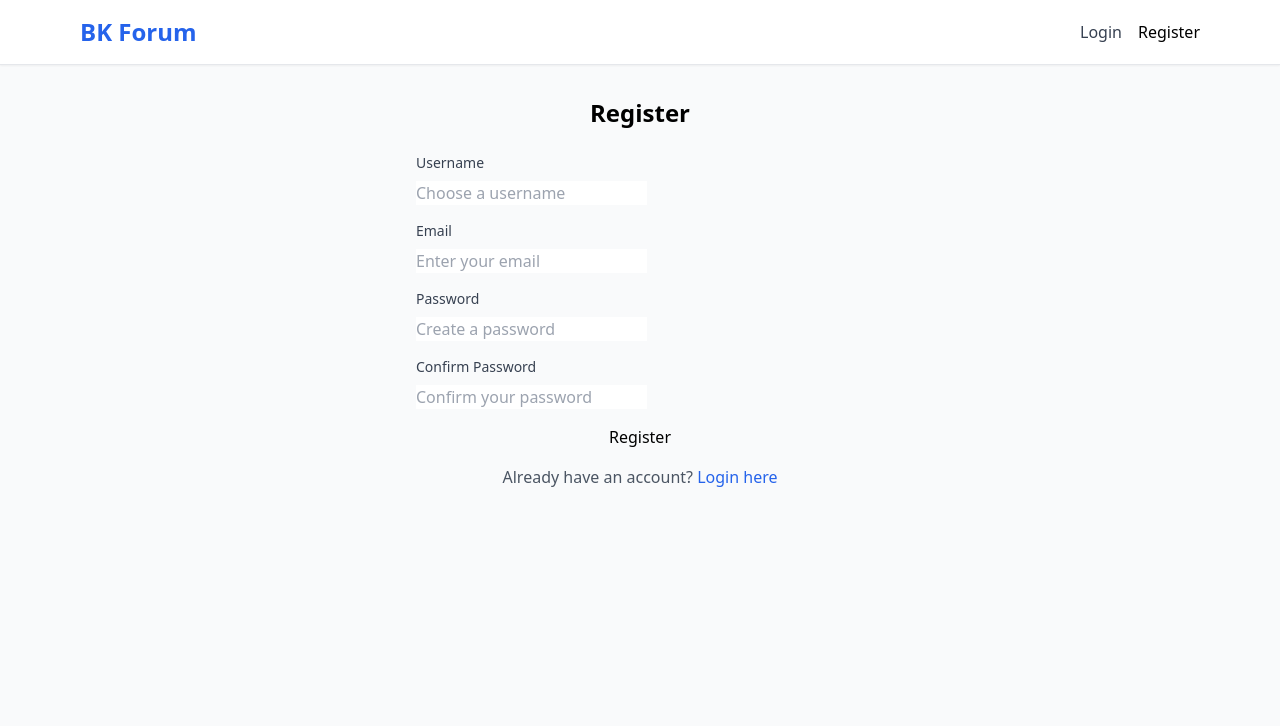
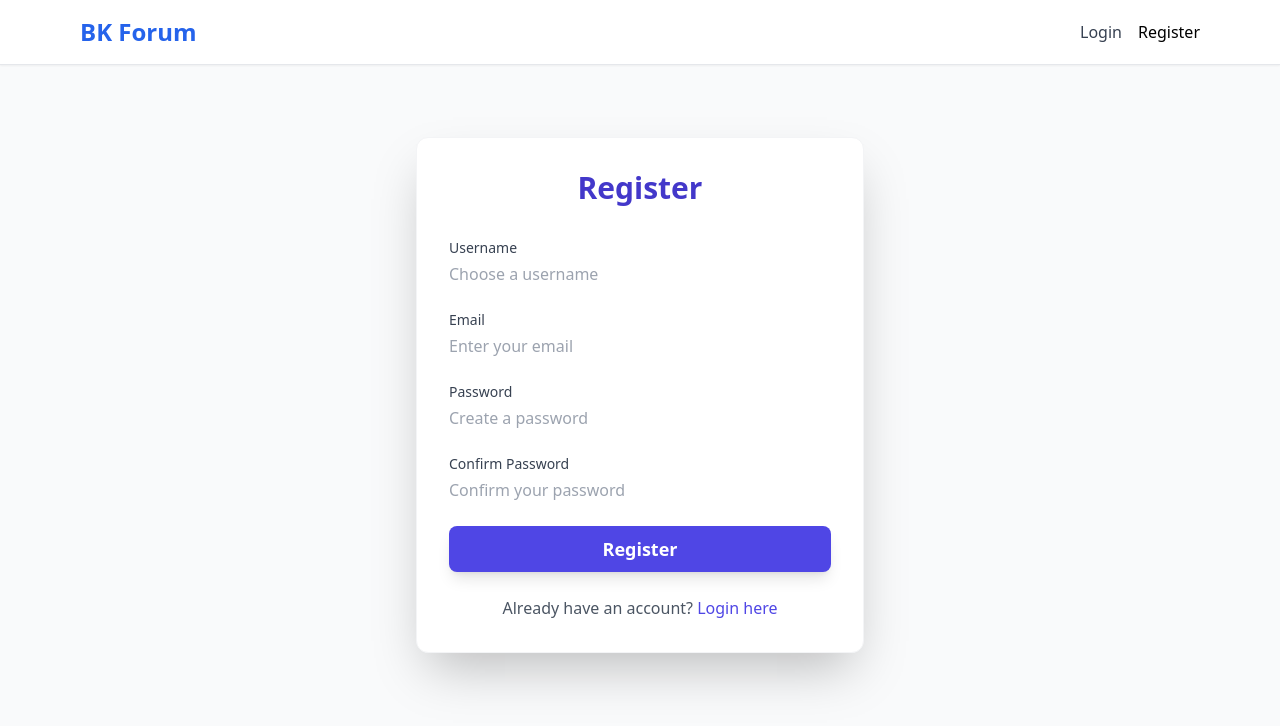
Before and after one commit to HantheWhiteHat/Hust_Forum, a React (Vite) app in the folder frontend/: page /register in a window 1280 px wide. Shown: the top 726 px of the page. Built offline with nearby package versions, Linux system fonts and the light colour scheme; no server answers.

Commit message:
sua giao dien dang nhap, dang ky

```diff
--- a/frontend/src/pages/Login.jsx
+++ b/frontend/src/pages/Login.jsx
@@ -27,13 +27,13 @@ const Login = () => {
   }
 
   return (
-    <div className="max-w-md mx-auto">
-      <div className="card">
-        <h2 className="text-2xl font-bold text-center mb-6">Login</h2>
+    <div className="min-h-screen flex items-start justify-center pt-10 pb-10 bg-gray-50">
+      <div className="w-full max-w-md bg-white p-8 rounded-xl shadow-2xl border border-gray-100">
+        <h2 className="text-3xl font-extrabold text-center text-indigo-700 mb-8">Login</h2>
 
-        <form onSubmit={handleSubmit(onSubmit)} className="space-y-4">
+        <form onSubmit={handleSubmit(onSubmit)} className="space-y-6">
           <div>
-            <label className="block text-sm font-medium text-gray-700 mb-2">
+            <label className="block text-sm font-medium text-gray-700 mb-1">
               Email
             </label>
             <input
@@ -43,12 +43,12 @@ const Login = () => {
               placeholder="Enter your email"
             />
             {errors.email && (
-              <p className="text-red-500 text-sm mt-1">{errors.email.message}</p>
+              <p className="text-red-600 text-sm mt-1 font-medium">{errors.email.message}</p>
             )}
           </div>
 
           <div>
-            <label className="block text-sm font-medium text-gray-700 mb-2">
+            <label className="block text-sm font-medium text-gray-700 mb-1">
               Password
             </label>
             <input
@@ -58,22 +58,34 @@ const Login = () => {
               placeholder="Enter your password"
             />
             {errors.password && (
-              <p className="text-red-500 text-sm mt-1">{errors.password.message}</p>
+              <p className="text-red-600 text-sm mt-1 font-medium">{errors.password.message}</p>
             )}
           </div>
 
           <button
             type="submit"
             disabled={loading}
-            className="btn btn-primary w-full disabled:opacity-50"
+            className="w-full flex justify-center py-2 px-4 border border-transparent rounded-lg shadow-lg text-lg font-semibold text-white bg-indigo-600 hover:bg-indigo-700 focus:outline-none focus:ring-2 focus:ring-offset-2 focus:ring-indigo-500 transition duration-150 ease-in-out disabled:opacity-50 disabled:cursor-not-allowed"
           >
-            {loading ? 'Logging in...' : 'Login'}
+            {loading ? (
+              <div className="flex items-center">
+                <svg className="animate-spin h-5 w-5 mr-3 text-white" xmlns="http://www.w3.org/2000/svg" fill="none" viewBox="0 0 24 24">
+                  <circle className="opacity-25" cx="12" cy="12" r="10" stroke="currentColor" strokeWidth="4"></circle>
+                  <path className="opacity-75" fill="currentColor" d="M4 12a8 8 0 018-8v8H4z"></path>
+                </svg>
+                Logging in...
+              </div>
+            ) : (
+              <div>
+                Login
+              </div>
+            )}
           </button>
         </form>
 
-        <p className="text-center mt-4 text-gray-600">
+        <p className="text-center mt-6 text-gray-600">
           Don't have an account?{' '}
-          <Link to="/register" className="text-blue-600 hover:underline">
+          <Link to="/register" className="font-medium text-indigo-600 hover:text-indigo-500 hover:underline">
             Register here
           </Link>
         </p>
--- a/frontend/src/pages/Register.jsx
+++ b/frontend/src/pages/Register.jsx
@@ -29,13 +29,13 @@ const Register = () => {
   }
 
   return (
-    <div className="max-w-md mx-auto">
-      <div className="card">
-        <h2 className="text-2xl font-bold text-center mb-6">Register</h2>
+    <div className="min-h-screen flex items-start justify-center pt-10 pb-10 bg-gray-50">
+      <div className="w-full max-w-md bg-white p-8 rounded-xl shadow-2xl border border-gray-100">
+        <h2 className="text-3xl font-extrabold text-center text-indigo-700 mb-8">Register</h2>
 
-        <form onSubmit={handleSubmit(onSubmit)} className="space-y-4">
+        <form onSubmit={handleSubmit(onSubmit)} className="space-y-6">
           <div>
-            <label className="block text-sm font-medium text-gray-700 mb-2">
+            <label className="block text-sm font-medium text-gray-700 mb-1">
               Username
             </label>
             <input
@@ -49,12 +49,12 @@ const Register = () => {
               placeholder="Choose a username"
             />
             {errors.username && (
-              <p className="text-red-500 text-sm mt-1">{errors.username.message}</p>
+              <p className="text-red-600 text-sm mt-1 font-medium">{errors.username.message}</p>
             )}
           </div>
 
           <div>
-            <label className="block text-sm font-medium text-gray-700 mb-2">
+            <label className="block text-sm font-medium text-gray-700 mb-1">
               Email
             </label>
             <input
@@ -70,12 +70,12 @@ const Register = () => {
               placeholder="Enter your email"
             />
             {errors.email && (
-              <p className="text-red-500 text-sm mt-1">{errors.email.message}</p>
+              <p className="text-red-600 text-sm mt-1 font-medium">{errors.email.message}</p>
             )}
           </div>
 
           <div>
-            <label className="block text-sm font-medium text-gray-700 mb-2">
+            <label className="block text-sm font-medium text-gray-700 mb-1">
               Password
             </label>
             <input
@@ -88,12 +88,12 @@ const Register = () => {
               placeholder="Create a password"
             />
             {errors.password && (
-              <p className="text-red-500 text-sm mt-1">{errors.password.message}</p>
+              <p className="text-red-600 text-sm mt-1 font-medium">{errors.password.message}</p>
             )}
           </div>
 
           <div>
-            <label className="block text-sm font-medium text-gray-700 mb-2">
+            <label className="block text-sm font-medium text-gray-700 mb-1">
               Confirm Password
             </label>
             <input
@@ -106,22 +106,34 @@ const Register = () => {
               placeholder="Confirm your password"
             />
             {errors.confirmPassword && (
-              <p className="text-red-500 text-sm mt-1">{errors.confirmPassword.message}</p>
+              <p className="text-red-600 text-sm mt-1 font-medium">{errors.confirmPassword.message}</p>
             )}
           </div>
 
           <button
             type="submit"
             disabled={loading}
-            className="btn btn-primary w-full disabled:opacity-50"
+            className="w-full flex justify-center py-2 px-4 border border-transparent rounded-lg shadow-lg text-lg font-semibold text-white bg-indigo-600 hover:bg-indigo-700 focus:outline-none focus:ring-2 focus:ring-offset-2 focus:ring-indigo-500 transition duration-150 ease-in-out disabled:opacity-50 disabled:cursor-not-allowed"
           >
-            {loading ? 'Creating account...' : 'Register'}
+            {loading ? (
+              <div className="flex items-center">
+                <svg className="animate-spin h-5 w-5 mr-3 text-white" xmlns="http://www.w3.org/2000/svg" fill="none" viewBox="0 0 24 24">
+                  <circle className="opacity-25" cx="12" cy="12" r="10" stroke="currentColor" strokeWidth="4"></circle>
+                  <path className="opacity-75" fill="currentColor" d="M4 12a8 8 0 018-8v8H4z"></path>
+                </svg>
+                Registering...
+              </div>
+            ) : (
+              <div>
+                Register
+              </div>
+            )}
           </button>
         </form>
 
-        <p className="text-center mt-4 text-gray-600">
+        <p className="text-center mt-6 text-gray-600">
           Already have an account?{' '}
-          <Link to="/login" className="text-blue-600 hover:underline">
+          <Link to="/login" className="font-medium text-indigo-600 hover:text-indigo-500 hover:underline">
             Login here
           </Link>
         </p>
```
